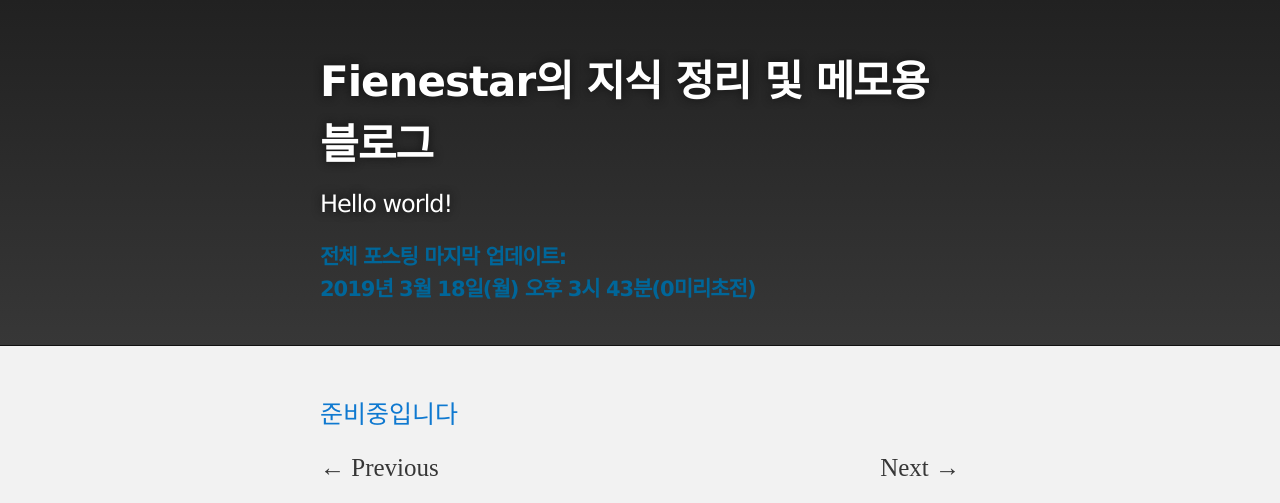
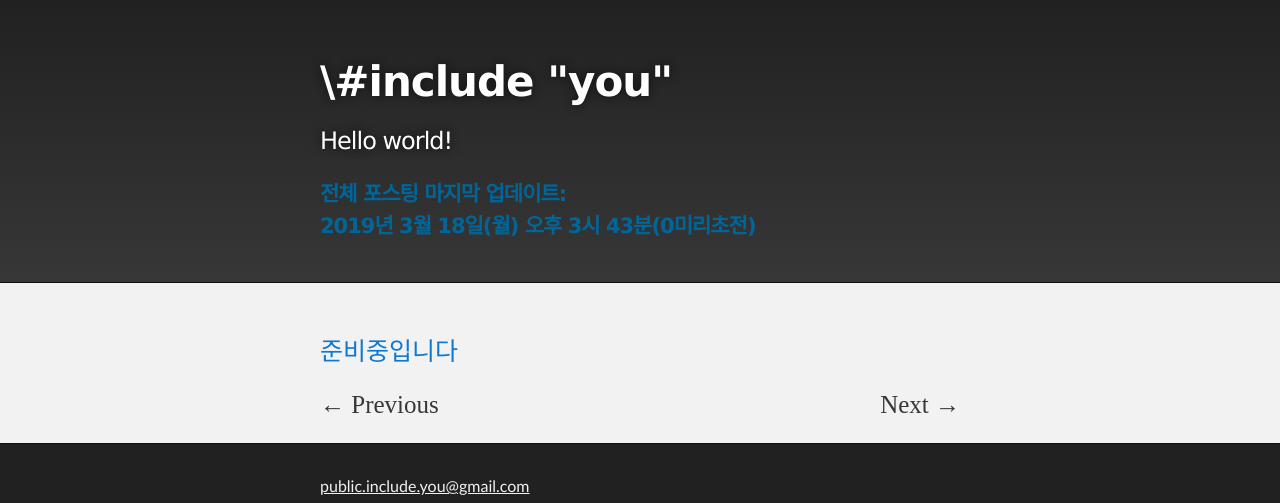
Before and after one commit to public-include-you/public-include-you.github.io, a Jekyll site: the page built from post-category-default/1.md, in a window 1280 px wide. Shown: the top 503 px of the page. Built offline with Jekyll 4.4.1, drawn with Linux system fonts in a browser that asks for light colours; nearby versions of some CDN libraries; some web fonts are replaced; our own code applies the rules of GitHub Pages for plain Markdown files; comment, search, counter and statistics services are not loaded; grey boxes are pictures that could not be loaded.

Commit message:
Update _config.yml

```diff
--- a/_config.yml
+++ b/_config.yml
@@ -1,4 +1,4 @@
-title: Fienestar의 지식 정리 및 메모용 블로그
+title: \#include "you"
 description: Hello world!
 google_analytics:
 theme: jekyll-theme-slate
```
